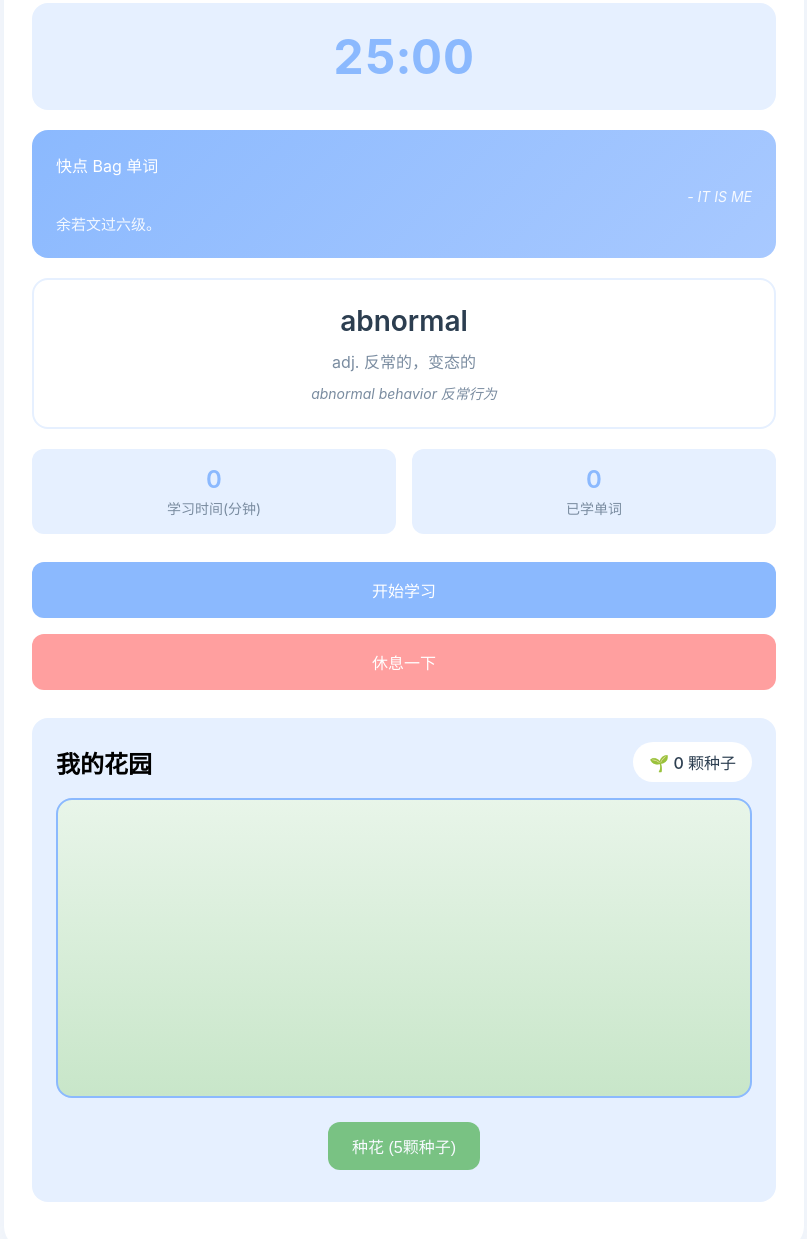
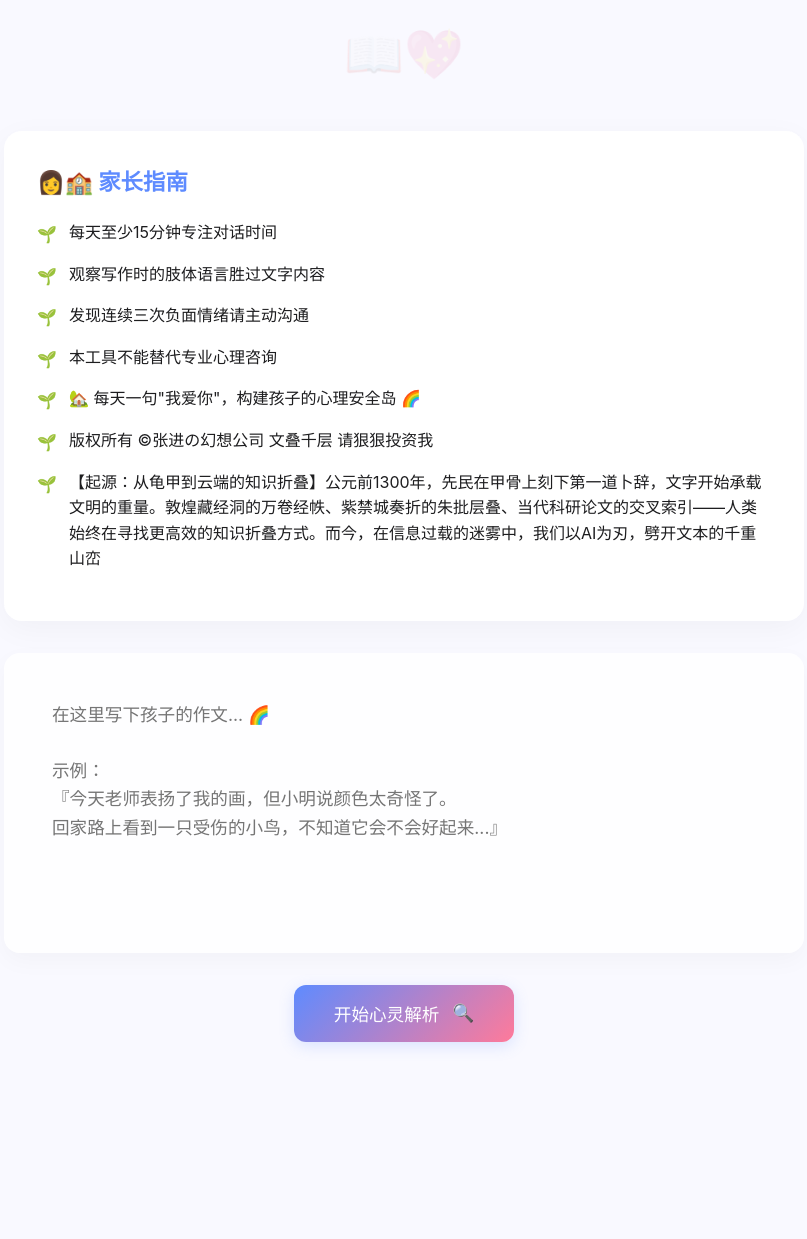
Before and after one commit to yumiwoai/vocab-garden, a plain HTML site: page index.html in a window 1280 px wide. Shown: the part 126-1365 px from the top of the page, without its empty margins (236-1043 px from the left). Drawn offline with Linux system fonts and the light colour scheme.

Commit message:
Update index.html

```diff
--- a/index.html
+++ b/index.html
@@ -1,455 +1,350 @@
 <!DOCTYPE html>
-<html lang="zh-CN">
+<html>
 <head>
-    <meta charset="UTF-8">
-    <meta name="viewport" content="width=device-width, initial-scale=1.0">
-    <title>余若文过六级</title>
+    <title>StoryHeart · 儿童心理观察站</title>
     <style>
-        * {
-            margin: 0;
-            padding: 0;
-            box-sizing: border-box;
-        }
-
         :root {
-            --primary: #8bb9fe;
-            --secondary: #e6f0ff;
-            --text: #2c3e50;
-            --light-text: #7a8ca0;
-            --accent: #ff9f9f;
-            --success: #4CAF50;
+            --primary: #5E8BFF;
+            --secondary: #FF7A9A;
+            --background: #F9F9FF;
         }
 
         body {
-            font-family: -apple-system, BlinkMacSystemFont, "Segoe UI", Roboto, sans-serif;
-            background: #f5f7fa;
+            font-family: -apple-system, 'SF Pro Text', 'Comic Sans MS', cursive;
+            background: var(--background);
+            margin: 0;
             min-height: 100vh;
-            display: flex;
-            justify-content: center;
-            padding: 20px;
+            color: #1D1D1F;
         }
 
         .container {
-            width: 100%;
             max-width: 800px;
-            background: white;
-            border-radius: 24px;
-            padding: 28px;
-            box-shadow: 0 4px 20px rgba(139, 185, 254, 0.1);
+            margin: 0 auto;
+            padding: 2rem;
         }
 
         .header {
             text-align: center;
-            margin-bottom: 24px;
-            border-bottom: 2px solid var(--secondary);
-            padding-bottom: 20px;
+            margin-bottom: 3rem;
         }
 
         .header h1 {
-            color: var(--text);
-            font-size: 24px;
+            font-size: 2.8rem;
             font-weight: 600;
+            background: linear-gradient(135deg, var(--primary), var(--secondary));
+            -webkit-background-clip: text;
+            -webkit-text-fill-color: transparent;
+            margin: 2rem 0;
+            position: relative;
         }
 
-        .timer-section {
-            background: var(--secondary);
-            border-radius: 16px;
-            padding: 24px;
-            text-align: center;
-            margin: 20px 0;
+        .header h1::after {
+            content: '✏️';
+            position: absolute;
+            right: -2rem;
+            top: -1rem;
+            font-size: 2rem;
+            filter: drop-shadow(2px 2px 4px rgba(0,0,0,0.1));
         }
 
-        .timer {
-            font-size: 48px;
-            font-weight: 700;
-            color: var(--primary);
-            font-variant-numeric: tabular-nums;
-            letter-spacing: 1px;
+        .guide-card {
+            background: rgba(255,255,255,0.9);
+            backdrop-filter: blur(10px);
+            border-radius: 18px;
+            padding: 2rem;
+            margin: 2rem 0;
+            box-shadow: 0 8px 32px rgba(0,0,0,0.04);
+            border: 1px solid rgba(255,255,255,0.3);
         }
 
-        .quote-card {
-            background: linear-gradient(135deg, var(--primary), #a8c9ff);
-            border-radius: 16px;
-            padding: 24px;
-            margin: 20px 0;
-            color: white;
+        .guide-card h3 {
+            font-size: 1.4rem;
+            color: var(--primary);
+            margin: 0 0 1.5rem;
+            display: flex;
+            align-items: center;
+            gap: 0.8rem;
         }
 
-        .quote-text {
-            font-size: 16px;
-            line-height: 1.6;
-            margin-bottom: 8px;
+        .guide-card ul {
+            list-style: none;
+            padding: 0;
+            display: grid;
+            gap: 1rem;
         }
 
-        .quote-author {
-            font-size: 14px;
-            text-align: right;
-            font-style: italic;
-            opacity: 0.9;
+        .guide-card li {
+            padding-left: 2rem;
+            position: relative;
+            line-height: 1.6;
         }
 
-        .quote-cn {
-            font-size: 15px;
-            margin-top: 8px;
-            opacity: 0.9;
+        .guide-card li::before {
+            content: '🌱';
+            position: absolute;
+            left: 0;
+            top: 2px;
         }
 
-        .word-card {
-            background: white;
-            border: 2px solid var(--secondary);
+        .input-area {
+            background: rgba(255,255,255,0.9);
             border-radius: 16px;
-            padding: 24px;
-            margin: 20px 0;
-            text-align: center;
+            padding: 2rem;
+            box-shadow: 0 8px 24px rgba(0,0,0,0.03);
+            margin: 2rem 0;
+            transition: transform 0.3s ease;
         }
 
-        .word {
-            font-size: 28px;
-            margin-bottom: 12px;
-            color: var(--text);
-            font-weight: 600;
+        .input-area:hover {
+            transform: translateY(-2px);
         }
 
-        .meaning {
-            font-size: 16px;
-            color: var(--light-text);
+        textarea {
+            width: 100%;
+            height: 200px;
+            border: none;
+            background: transparent;
+            resize: none;
+            font-size: 1.1rem;
             line-height: 1.6;
-            margin-bottom: 8px;
+            font-family: inherit;
+            color: inherit;
+            padding: 1rem;
         }
 
-        .phrase {
-            font-size: 14px;
-            font-style: italic;
-            color: var(--light-text);
-        }
-
-        .garden-section {
-            background: var(--secondary);
-            border-radius: 16px;
-            padding: 24px;
-            margin: 20px 0;
-            text-align: center;
-        }
-
-        .garden-header {
-            display: flex;
-            justify-content: space-between;
-            align-items: center;
-            margin-bottom: 16px;
-        }
-
-        .seed-counter {
-            background: white;
-            padding: 8px 16px;
-            border-radius: 20px;
-            font-weight: 500;
-            color: var(--text);
-        }
-
-        .garden-container {
-            background: #fff;
-            border-radius: 16px;
-            height: 300px;
-            position: relative;
-            overflow: hidden;
-            margin: 16px 0;
-            border: 2px solid var(--primary);
-            background: linear-gradient(to bottom, #e8f5e9, #c8e6c9);
-        }
-
-        .flower {
-            position: absolute;
-            width: 40px;
-            height: 40px;
-            transform-origin: bottom center;
-            animation: sway 3s ease-in-out infinite alternate;
-        }
-
-        .flower::before {
-            content: '🌸';
-            font-size: 32px;
-        }
-
-        @keyframes sway {
-            from { transform: rotate(-5deg); }
-            to { transform: rotate(5deg); }
+        textarea:focus {
+            outline: none;
         }
 
         button {
-            width: 100%;
-            padding: 16px;
+            background: linear-gradient(135deg, var(--primary), var(--secondary));
+            color: white;
             border: none;
+            padding: 1rem 2.5rem;
             border-radius: 12px;
-            font-size: 16px;
-            font-weight: 500;
+            font-size: 1.1rem;
             cursor: pointer;
-            transition: all 0.2s ease;
-            margin: 8px 0;
+            transition: all 0.3s cubic-bezier(0.25, 0.8, 0.25, 1);
+            display: flex;
+            align-items: center;
+            gap: 0.8rem;
+            margin: 0 auto;
+            box-shadow: 0 4px 16px rgba(94,139,255,0.2);
         }
 
         button:hover {
-            transform: translateY(-1px);
-            box-shadow: 0 4px 12px rgba(139, 185, 254, 0.2);
+            transform: scale(1.02);
+            box-shadow: 0 6px 24px rgba(94,139,255,0.3);
         }
 
-        #startBtn {
-            background: var(--primary);
-            color: white;
+        .result-card {
+            background: rgba(255,255,255,0.95);
+            border-radius: 18px;
+            padding: 2rem;
+            margin: 2rem 0;
+            box-shadow: 0 8px 32px rgba(0,0,0,0.04);
+            opacity: 0;
+            transform: translateY(20px);
+            transition: all 0.4s ease;
         }
 
-        #breakBtn {
-            background: var(--accent);
-            color: white;
+        .result-card.visible {
+            opacity: 1;
+            transform: translateY(0);
         }
 
-        #plantBtn {
-            background: var(--success);
-            color: white;
-            width: auto;
-            padding: 12px 24px;
+        .result-section {
+            padding: 1.5rem;
+            background: #F5F5FF;
+            border-radius: 12px;
+            margin: 1.5rem 0;
         }
 
-        button:disabled {
-            opacity: 0.7;
-            cursor: not-allowed;
-            transform: none;
-            box-shadow: none;
+        .bubble {
+            background: white;
+            padding: 1.5rem;
+            border-radius: 12px;
+            position: relative;
+            margin: 1rem 0;
+            box-shadow: 0 4px 12px rgba(0,0,0,0.03);
         }
 
-        .stats {
-            display: grid;
-            grid-template-columns: 1fr 1fr;
-            gap: 16px;
-            margin: 20px 0;
+        .bubble::after {
+            content: '';
+            position: absolute;
+            bottom: -10px;
+            left: 30px;
+            border-width: 10px 8px 0;
+            border-style: solid;
+            border-color: white transparent;
         }
 
-        .stat-card {
-            background: var(--secondary);
-            padding: 16px;
-            border-radius: 12px;
+        .watermark {
             text-align: center;
+            color: rgba(0,0,0,0.1);
+            font-size: 3rem;
+            margin: 2rem 0;
+            user-select: none;
         }
 
-        .stat-value {
-            font-size: 24px;
-            font-weight: 600;
+        .loading {
+            display: none;
+            text-align: center;
+            padding: 1rem;
             color: var(--primary);
-            margin-bottom: 4px;
-        }
-
-        .stat-label {
-            font-size: 14px;
-            color: var(--light-text);
         }
     </style>
 </head>
 <body>
     <div class="container">
         <div class="header">
-            <h1>余若文过六级</h1>
+            <h1>StoryHeart</h1>
+            <p class="watermark">📖💖</p>
         </div>
 
-        <div class="timer-section">
-            <div class="timer" id="timer">25:00</div>
+        <div class="guide-card">
+            <h3>👩🏫 家长指南</h3>
+            <ul>
+                <li>每天至少15分钟专注对话时间</li>
+                <li>观察写作时的肢体语言胜过文字内容</li>
+                <li>发现连续三次负面情绪请主动沟通</li>
+                <li>本工具不能替代专业心理咨询</li>
+                <li>🏡 每天一句"我爱你"，构建孩子的心理安全岛 🌈</li>
+                <li>版权所有 ©张进の幻想公司 文叠千层 请狠狠投资我</li>
+                <li>【起源：从龟甲到云端的知识折叠】公元前1300年，先民在甲骨上刻下第一道卜辞，文字开始承载文明的重量。敦煌藏经洞的万卷经帙、紫禁城奏折的朱批层叠、当代科研论文的交叉索引——人类始终在寻找更高效的知识折叠方式。而今，在信息过载的迷雾中，我们以AI为刃，劈开文本的千重山峦</li>
+            </ul>
         </div>
 
-        <div class="quote-card">
-            <div class="quote-text" id="quote-text"></div>
-            <div class="quote-author" id="quote-author"></div>
-            <div class="quote-cn" id="quote-cn"></div>
+        <div class="input-area">
+            <textarea id="essay" placeholder="在这里写下孩子的作文... 🌈
+
+示例：
+『今天老师表扬了我的画，但小明说颜色太奇怪了。
+回家路上看到一只受伤的小鸟，不知道它会不会好起来...』"></textarea>
         </div>
 
-        <div class="word-card">
-            <div class="word" id="word">Loading...</div>
-            <div class="meaning" id="meaning"></div>
-            <div class="phrase" id="phrase"></div>
-        </div>
+        <button onclick="analyze()">
+            <span>开始心灵解析</span>
+            <span>🔍</span>
+        </button>
 
-        <div class="stats">
-            <div class="stat-card">
-                <div class="stat-value" id="totalTime">0</div>
-                <div class="stat-label">学习时间(分钟)</div>
-            </div>
-            <div class="stat-card">
-                <div class="stat-value" id="wordCount">0</div>
-                <div class="stat-label">已学单词</div>
-            </div>
-        </div>
+        <div class="loading">⏳ 正在解析中，小企鹅在努力思考...</div>
 
-        <button id="startBtn">开始学习</button>
-        <button id="breakBtn">休息一下</button>
-
-        <div class="garden-section">
-            <div class="garden-header">
-                <h2>我的花园</h2>
-                <div class="seed-counter">
-                    🌱 <span id="seedCount">0</span> 颗种子
+        <div class="result-card">
+            <div class="result-section">
+                <h3>情感光谱</h3>
+                <div class="bubble">
+                    <p>整体基调：<span id="sentiment" style="color:var(--primary)">中性偏积极</span></p>
+                    <p>关键特征词：<span id="keywords">创造力 · 同理心 · 敏感</span></p>
                 </div>
             </div>
-            <div class="garden-container" id="garden"></div>
-            <button id="plantBtn" disabled>种花 (5颗种子)</button>
+
+            <div class="result-section">
+                <h3>成长建议</h3>
+                <div class="bubble">
+                    <h4>给教师</h4>
+                    <ul id="teacher-tips">
+                        <li>在美术课上给予更多创作自由</li>
+                        <li>组织自然观察课外活动</li>
+                    </ul>
+                </div>
+                <div class="bubble">
+                    <h4>给家长</h4>
+                    <ul id="parent-tips">
+                        <li>周末共同参与动物救助活动</li>
+                        <li>建立"创意展示墙"鼓励表达</li>
+                    </ul>
+                </div>
+            </div>
         </div>
     </div>
 
     <script>
-        // Core variables
-        let timer;
-        let timeLeft = 25 * 60;
-        let isStudying = false;
-        let totalTimeStudied = 0;
-        let wordsLearned = 0;
-        let seeds = 0;
+     const API_KEY = "sk-dzV6TxXIsaIovhz5hDITqzF2XK8ODDsnJGIlGCgJP9SClnOL"; // 需替换有效密钥
 
-        const quotes = [
-            {
-                text: "Success is not final, failure is not fatal: it is the courage to continue that counts.",
-                author: "Winston Churchill",
-                cn: "余若文过六级"
-            },
-            {
-                text: "The future depends on what you do today.",
-                author: "Mahatma Gandhi",
-                cn: "余若文过六级"
-            },
-            {
-                text: "I LOVE YOU WHAT IS YOUR QQ",
-                author: "IT IS ME",
-                cn: "余若文过六级"
-            },
-            {
-                text: "快点 Bag 单词",
-                author: "IT IS ME",
-                cn: "余若文过六级。"
-            },
-            {
-                text: "The expert in anything was once a beginner.",
-                author: "Helen Hayes",
-                cn: "余若文过六级"
-            }
-        ];
+    // 新增：准确定义更新函数
+    function updateUI(analysis) {
+        // 情感倾向颜色映射
+        const sentimentColors = {
+            positive: '#4ECDC4',
+            neutral: '#5E8BFF',
+            negative: '#FF6B6B'
+        };
 
-        const vocabulary = [
-            {
-                word: "abandon",
-                meaning: "v. 放弃，抛弃；n. 放纵，随心所欲",
-                phrase: "abandon oneself to despair 陷入绝望"
-            },
-            {
-                word: "abnormal",
-                meaning: "adj. 反常的，变态的",
-                phrase: "abnormal behavior 反常行为"
-            },
-            {
-                word: "abolish",
-                meaning: "vt. 废止，废除(法律，制度，习俗等)",
-                phrase: "abolish slavery 废除奴隶制"
-            }
-        ];
+        // 更新情感显示
+        const sentimentEl = document.getElementById('sentiment');
+        sentimentEl.textContent = analysis.情感倾向;
+        sentimentEl.style.color = sentimentColors[analysis.情感倾向] || '#5E8BFF';
 
-        function updateTimer() {
-            const minutes = Math.floor(timeLeft / 60);
-            const seconds = timeLeft % 60;
-            document.getElementById('timer').textContent =
-                `${minutes.toString().padStart(2, '0')}:${seconds.toString().padStart(2, '0')}`;
-        }
+        // 更新特征词
+        document.getElementById('keywords').textContent =
+            analysis.心理特征词.join(' · ');
 
-        function showRandomWord() {
-            const randomIndex = Math.floor(Math.random() * vocabulary.length);
-            const wordObj = vocabulary[randomIndex];
-            document.getElementById('word').textContent = wordObj.word;
-            document.getElementById('meaning').textContent = wordObj.meaning;
-            document.getElementById('phrase').textContent = wordObj.phrase;
-        }
+        // 通用列表更新函数
+        const updateSuggestions = (elementId, items) => {
+            const ul = document.getElementById(elementId);
+            ul.innerHTML = items.map(item =>
+                `<li>${item}</li>`
+            ).join('');
+        };
 
-        function showRandomQuote() {
-            const randomIndex = Math.floor(Math.random() * quotes.length);
-            const quote = quotes[randomIndex];
-            document.getElementById('quote-text').textContent = quote.text;
-            document.getElementById('quote-author').textContent = `- ${quote.author}`;
-            document.getElementById('quote-cn').textContent = quote.cn;
-        }
+        // 更新教师和家长建议
+        updateSuggestions('teacher-tips', analysis.教师建议);
+        updateSuggestions('parent-tips', analysis.家长建议);
+    }
+        async function analyze() {
+            const essay = document.getElementById('essay').value;
+            if (!essay) return alert("请输入孩子的作文内容");
 
-        function updateSeeds(amount) {
-            seeds += amount;
-            document.getElementById('seedCount').textContent = seeds;
-            document.getElementById('plantBtn').disabled = seeds < 5;
-        }
+            document.querySelector('.loading').style.display = 'block';
+            document.querySelector('.result-card').classList.remove('visible');
 
-        function addFlower() {
-            if (seeds >= 5) {
-                const flower = document.createElement('div');
-                flower.className = 'flower';
-                flower.style.left = Math.random() * 80 + 10 + '%';
-                flower.style.top = Math.random() * 80 + 10 + '%';
-                document.getElementById('garden').appendChild(flower);
-                updateSeeds(-5);
+            try {
+                // ========== 启用真实API调用 ==========
+                const response = await fetch("https://api.moonshot.cn/v1/chat/completions", {
+                    method: "POST",
+                    headers: {
+                        "Content-Type": "application/json",
+                        "Authorization": `Bearer ${API_KEY}`
+                    },
+                    body: JSON.stringify({
+                        model: "moonshot-v1-8k",
+                        messages: [{
+                            role: "user",
+                            content: `严格按JSON格式分析作文心理特征：
+${essay}
+
+要求：
+{
+  "情感倾向": "positive/neutral/negative",
+  "心理特征词": ["关键词1","关键词2","关键词3"],
+  "教师建议": ["建议1","建议2"],
+  "家长建议": ["建议1","建议2"]
+}`
+                        }],
+                        temperature: 0.3,
+                        max_tokens: 1000
+                    })
+                });
+
+                if (!response.ok) throw new Error(`HTTP错误 ${response.status}`);
+
+                const data = await response.json();
+                const analysis = JSON.parse(data.choices[0].message.content);
+                // ========== 真实API调用结束 ==========
+
+                updateUI(analysis);
+
+            } catch (error) {
+                console.error('API调用失败:', error);
+                alert(`分析失败: ${error.message}`);
+            } finally {
+                document.querySelector('.loading').style.display = 'none';
+                document.querySelector('.result-card').classList.add('visible');
             }
         }
 
-        function finishStudySession() {
-            clearInterval(timer);
-            isStudying = false;
-            timeLeft = 25 * 60;
-            updateTimer();
-            document.getElementById('startBtn').disabled = false;
-
-            totalTimeStudied += 25;
-            wordsLearned += 50;
-
-            document.getElementById('totalTime').textContent = totalTimeStudied;
-            document.getElementById('wordCount').textContent = wordsLearned;
-
-            updateSeeds(3);
-
-            if (document.fullscreenElement) {
-                document.exitFullscreen();
-            }
-        }
-
-        function startStudying() {
-            if (isStudying) return;
-
-            isStudying = true;
-            document.getElementById('startBtn').disabled = true;
-
-            timer = setInterval(() => {
-                if (timeLeft > 0) {
-                    timeLeft--;
-                    updateTimer();
-                } else {
-                    finishStudySession();
-                }
-            }, 1000);
-
-            setInterval(() => {
-                showRandomWord();
-                showRandomQuote();
-            }, 30000);
-
-            showRandomWord();
-            showRandomQuote();
-
-            if (document.documentElement.requestFullscreen) {
-                document.documentElement.requestFullscreen();
-            }
-        }
-
-        // Event listeners
-        document.getElementById('startBtn').addEventListener('click', startStudying);
-        document.getElementById('breakBtn').addEventListener('click', finishStudySession);
-        document.getElementById('plantBtn').addEventListener('click', addFlower);
-
-        document.addEventListener('fullscreenchange', () => {
-            if (isStudying && !document.fullscreenElement) {
-                document.documentElement.requestFullscreen();
-            }
-        });
-
-        // Initialize
-        updateTimer();
-        showRandomWord();
-        showRandomQuote();
-        updateSeeds(0);
+        // 保持原有updateUI函数不变
     </script>
 </body>
 </html>
```
